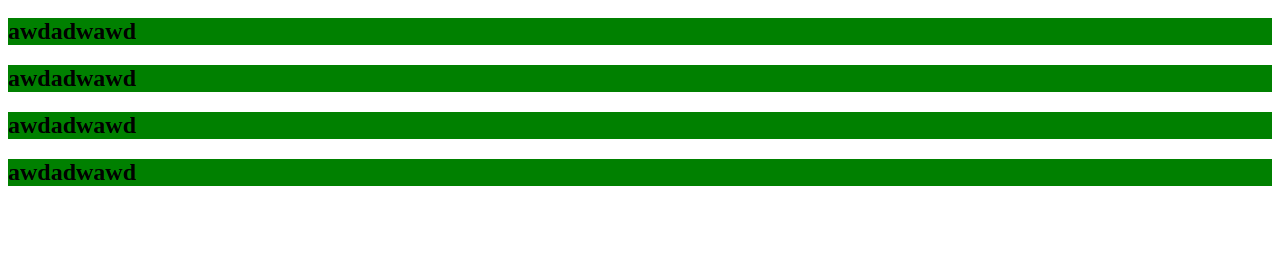
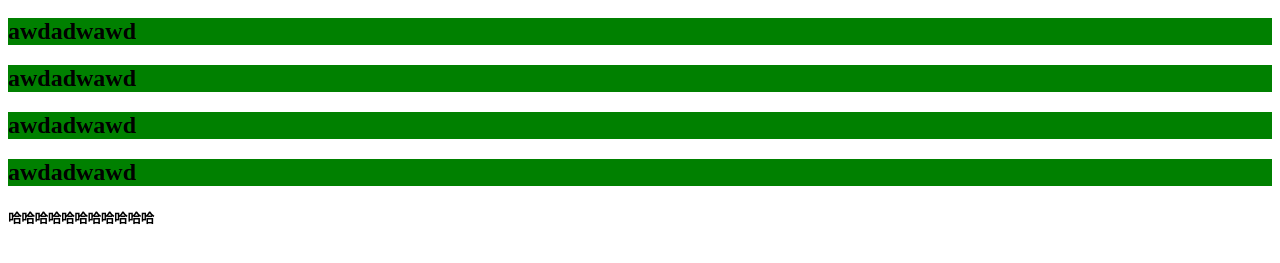
Before and after one commit to Zhuang0414/Zhuang0414.github.io, a plain HTML site: page index.html in a window 1280 px wide. Shown: the part 273-536 px from the top of the page. Drawn offline with Linux system fonts and the light colour scheme.

Commit message:
添加了一个h5

```diff
--- a/index.html
+++ b/index.html
@@ -23,6 +23,7 @@
     <h2>awdadwawd</h2>
     <h2>awdadwawd</h2>
     <h2>awdadwawd</h2>
+    <h5>哈哈哈哈哈哈哈哈哈哈哈</h5>
 
 </body>
 </html>
```
